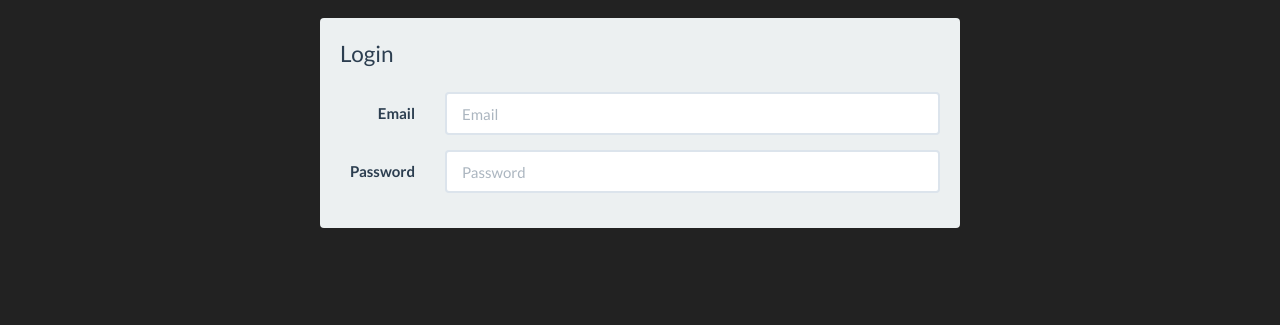
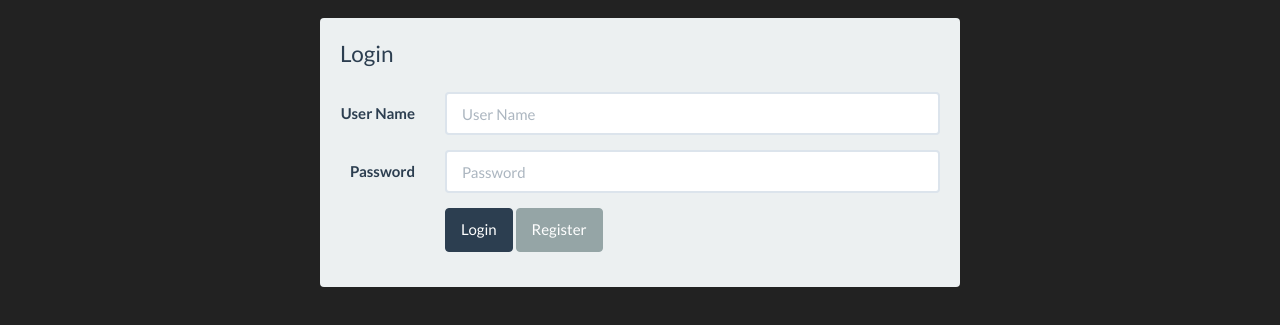
Before and after one commit to MartinBorisov94/examAngularjs, a plain HTML site: page AllHtmls/Screen2Login.html in a window 1280 px wide. Shown: the part 65-390 px from the top of the page. Drawn offline with Linux system fonts and the light colour scheme.

Commit message:
fix bug in page

```diff
--- a/AllHtmls/Screen2Login.html
+++ b/AllHtmls/Screen2Login.html
@@ -28,15 +28,21 @@
         <fieldset>
             <legend>Login</legend>
             <div class="form-group">
-                <label for="inputEmail" class="col-lg-2 control-label">Email</label>
+                <label for="inputUserName" class="col-lg-2 control-label">User Name</label>
                 <div class="col-lg-10">
-                    <input class="form-control" id="inputEmail" placeholder="Email" type="text">
+                    <input class="form-control" id="inputUserName" placeholder="User Name" type="text">
                 </div>
             </div>
             <div class="form-group">
                 <label for="inputPassword" class="col-lg-2 control-label">Password</label>
                 <div class="col-lg-10">
                     <input class="form-control" id="inputPassword" placeholder="Password" type="password">
+                </div>
+            </div>
+            <div class="form-group">
+                <div class="col-lg-10 col-lg-offset-2">
+                    <a href="#" class="btn btn-primary" type="submit">Login</a>
+                    <a href="#" class="btn btn-default">Register</a>
                 </div>
             </div>
         </fieldset>
```
